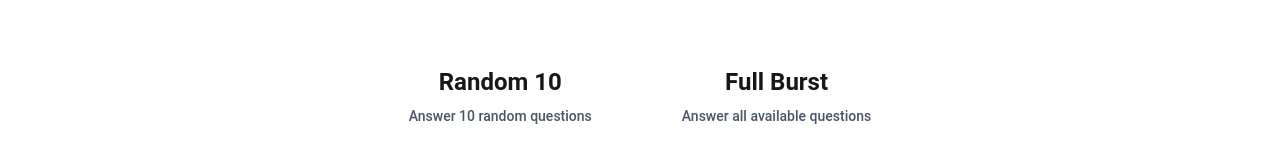
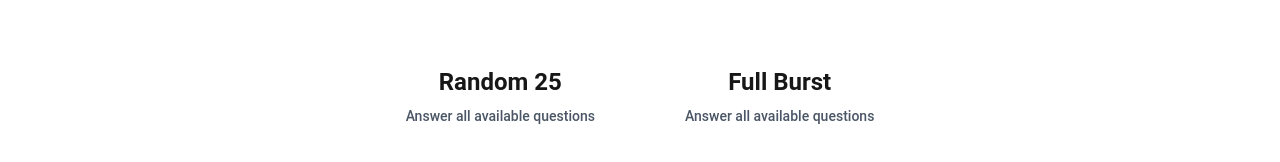
Before and after one commit to seregheik/Multipurpose, a Next.js app: page /quiz in a window 1280 px wide. Shown: the part 328-490 px from the top of the page. Built offline with nearby package versions, Linux system fonts and the light colour scheme.

Commit message:
updated questions

```diff
--- a/app/(home)/quiz/page.tsx
+++ b/app/(home)/quiz/page.tsx
@@ -18,7 +18,7 @@ const QuizDashboard = () => {
             <div className='flex flex-row items-center justify-center'>
               <div className='flex gap-6 flex-wrap items-center justify-center'>
                 {
-                  ['Random 10', 'Full Burst'].map((modeOption: string) => {
+                  ['Random 25', 'Full Burst'].map((modeOption: string) => {
                     return (
                       <button
                         key={modeOption}
@@ -35,7 +35,7 @@ const QuizDashboard = () => {
                         <div className="text-2xl font-bold mb-2">{modeOption}</div>
                         <div className="text-sm text-gray-600">
                           {modeOption === 'Random 10'
-                            ? 'Answer 10 random questions'
+                            ? 'Answer 25 random questions'
                             : 'Answer all available questions'
                           }
                         </div>
@@ -55,7 +55,7 @@ const QuizDashboard = () => {
   if (mode === 'Random 10') {
     return (
       <div className='m-auto w-full px-3'>
-        <Questions setMode={setMode} quizMode="random10" maxQuestions={10} />
+        <Questions setMode={setMode} quizMode="random10" maxQuestions={25} />
       </div>
     )
   }
```
